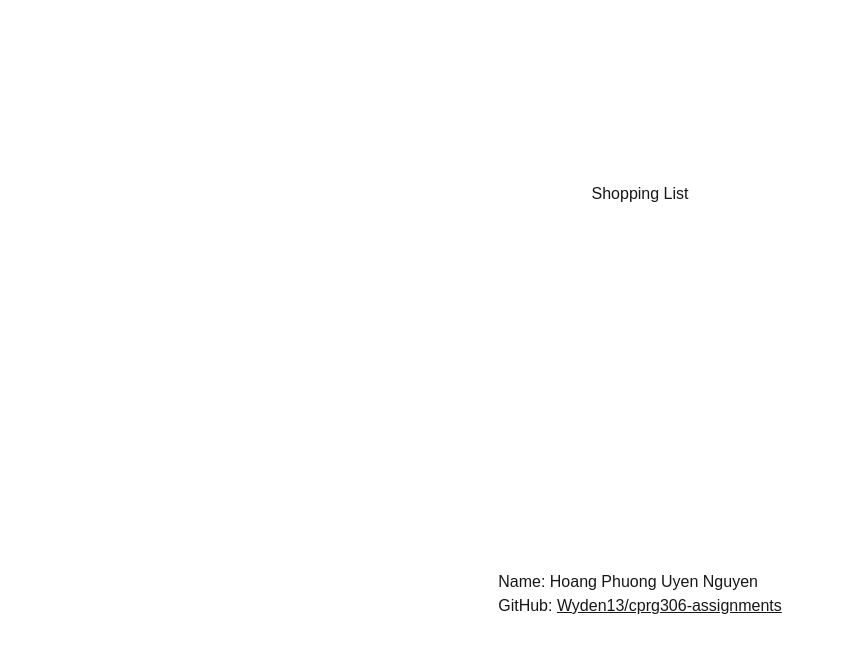
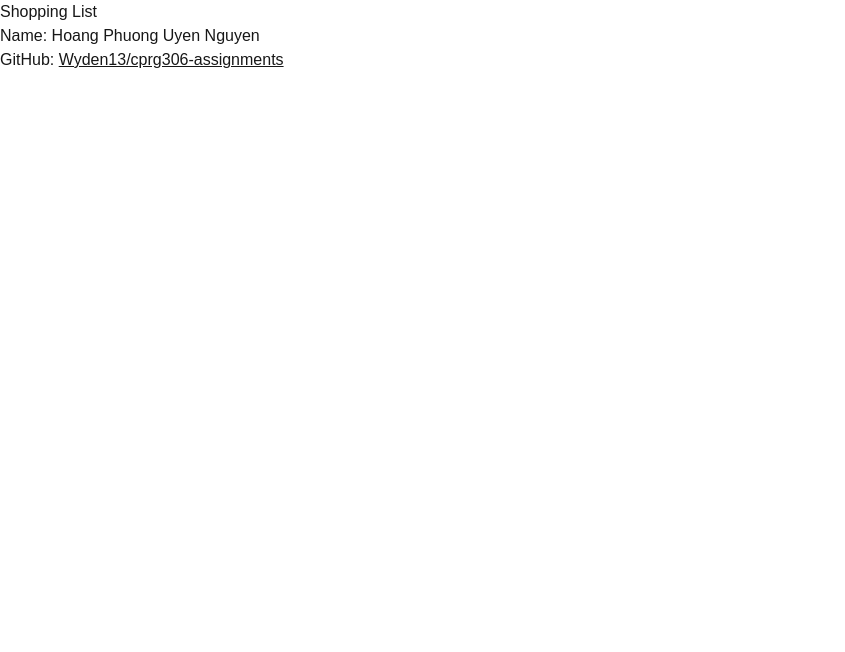
Before and after one commit to Wyden13/cprg306-assignments, a Next.js app: page /week-2 in a window 1280 px wide. Shown: the top 652 px of the page, without its empty margins (0-845 px from the left). Built offline with nearby package versions, Linux system fonts and the light colour scheme.

Commit message:
updated week-2, added week-3

```diff
--- a/app/week-2/page.js
+++ b/app/week-2/page.js
@@ -1,7 +1,7 @@
 import StudentInfo from './StudentInfo';
 export default function Page() {
   return (
-    <main className="grid place-items-center min-h-screen">
+    <main>
       <h1>Shopping List</h1>
       <StudentInfo />
     </main>
```
